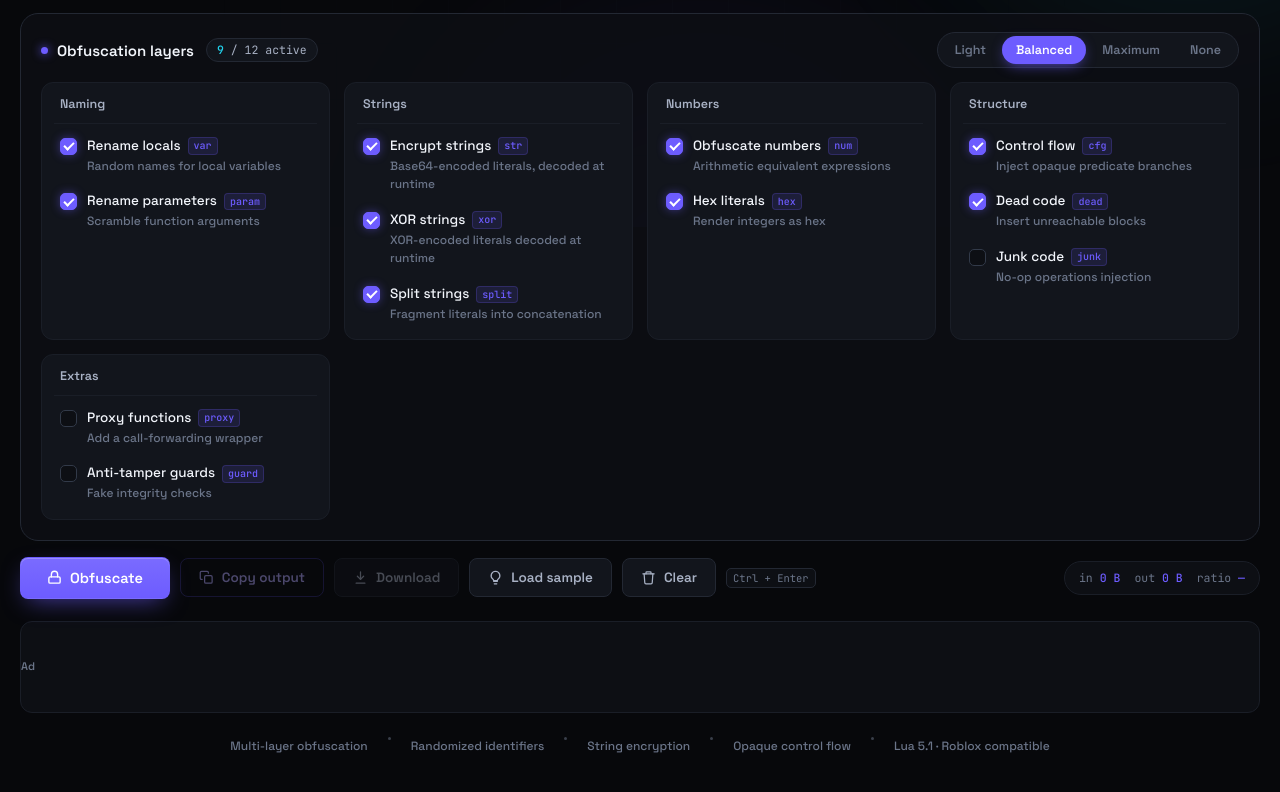
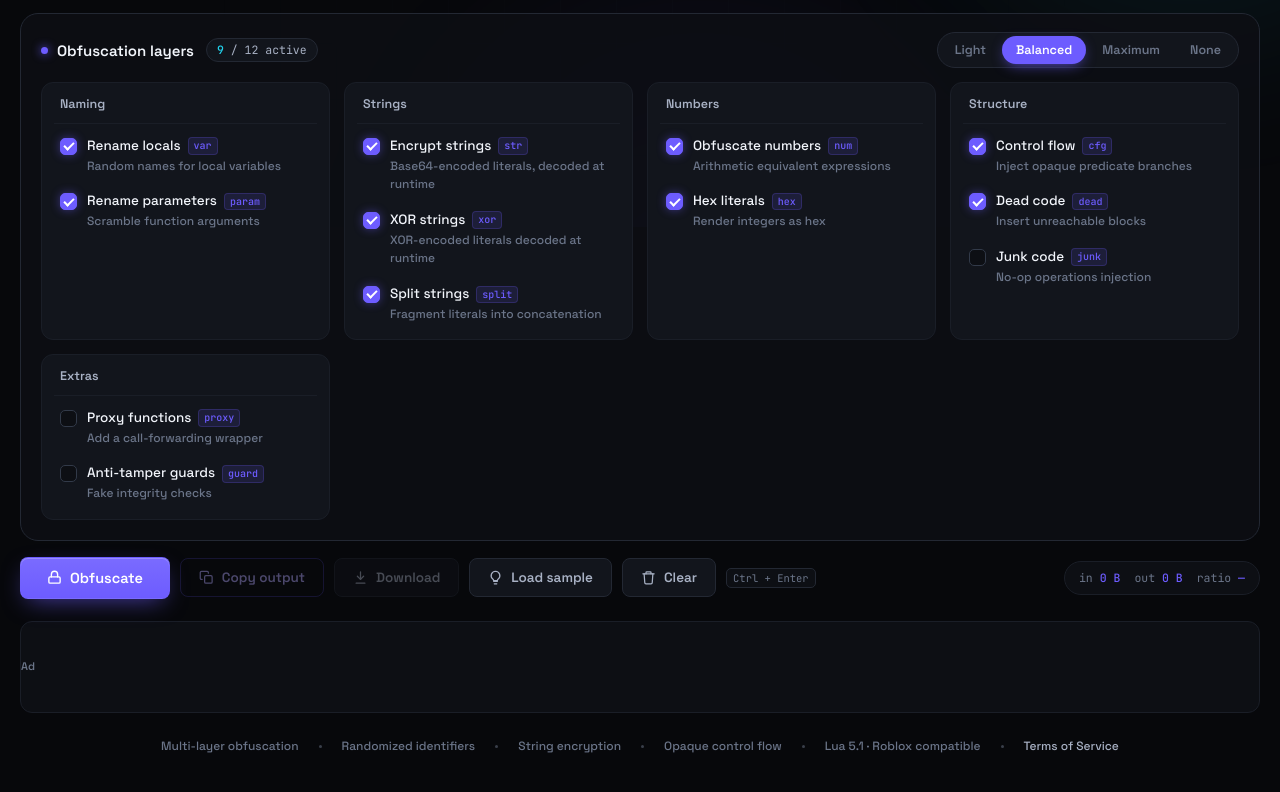
Before and after one commit to justgratis2-dotcom/ol-, a plain HTML site: page index.html in a window 1280 px wide. Shown: the part 573-1365 px from the top of the page. Drawn offline with Linux system fonts and the light colour scheme.

Commit message:
Update index.html

```diff
--- a/index.html
+++ b/index.html
@@ -143,7 +143,10 @@ textarea.output{color:#b9c4dc;font-size:12.5px;word-break:break-word}
 /* ===== footer ===== */
 .foot{display:flex;flex-wrap:wrap;gap:6px 20px;justify-content:center;margin-top:24px;font-size:12px;color:var(--text-2)}
 .foot span{display:inline-flex;align-items:center;gap:6px}
-.foot .sep{width:3px;height:3px;border-radius:50%;background:var(--text-2);opacity:.5}
+.foot .sep{width:3px;height:3px;border-radius:50%;background:var(--text-2);opacity:.5;align-self:center}
+.foot a{color:var(--text-1);text-decoration:none;border-bottom:1px solid transparent;transition:color .15s,border-color .15s}
+.foot a:hover{color:var(--text-0);border-bottom-color:var(--accent)}
+.foot a:focus-visible{outline:2px solid var(--accent-2);outline-offset:3px;border-radius:3px}
 
 /* ===== toast ===== */
 .toast{position:fixed;right:24px;bottom:24px;display:flex;align-items:center;gap:10px;padding:12px 18px;border-radius:var(--r-md);background:var(--bg-2);border:1px solid var(--line);border-left:3px solid var(--accent);box-shadow:0 20px 50px -12px rgba(0,0,0,.7);font-size:13px;opacity:0;transform:translateY(14px) scale(.98);pointer-events:none;transition:opacity .25s,transform .25s;z-index:999;max-width:340px}
@@ -264,7 +267,8 @@ textarea.output{color:#b9c4dc;font-size:12.5px;word-break:break-word}
     <span>Randomized identifiers</span><span class="sep"></span>
     <span>String encryption</span><span class="sep"></span>
     <span>Opaque control flow</span><span class="sep"></span>
-    <span>Lua 5.1 &middot; Roblox compatible</span>
+    <span>Lua 5.1 &middot; Roblox compatible</span><span class="sep"></span>
+    <a href="https://ebice.site/terms">Terms of Service</a>
   </footer>
 </div>
 
```
